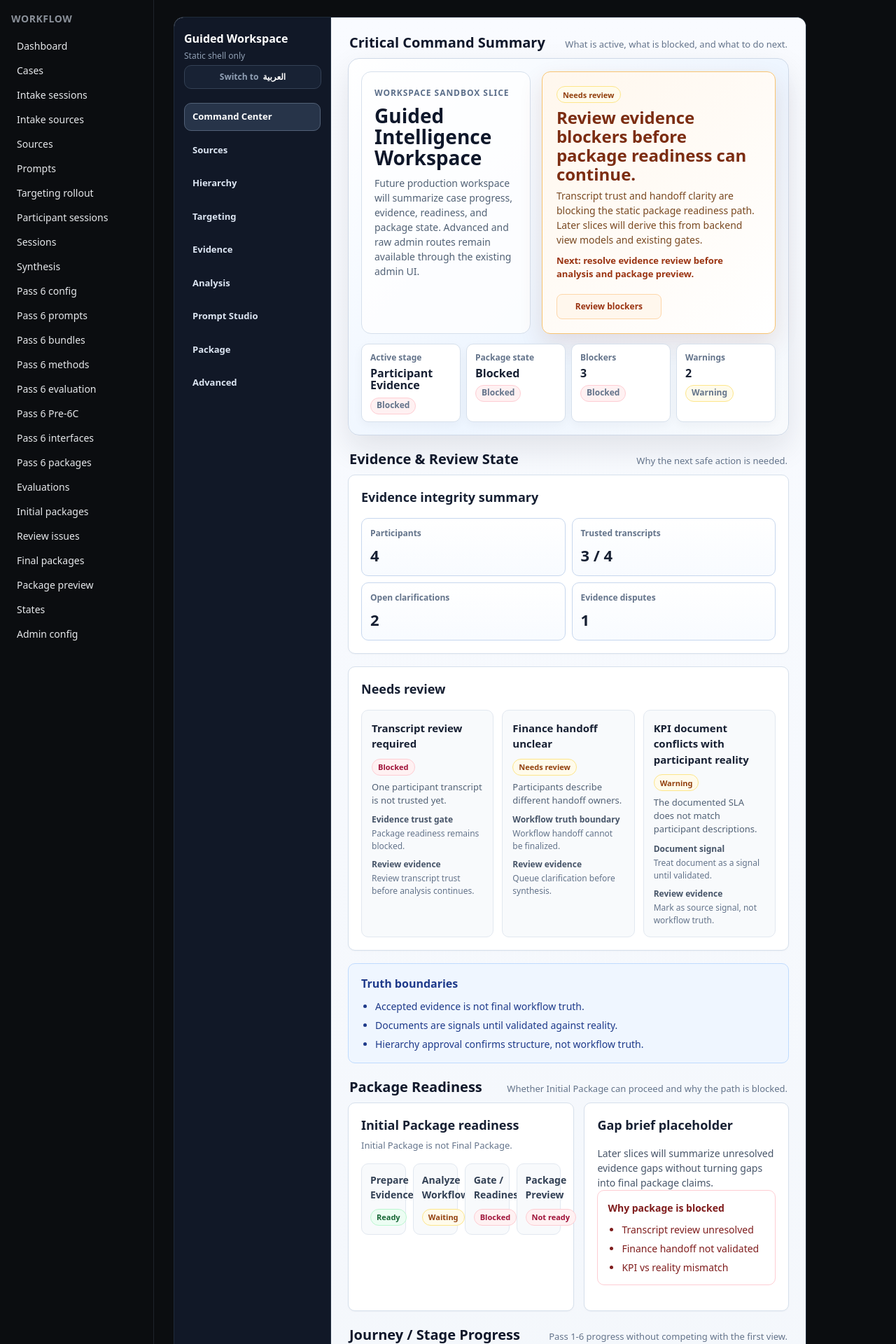
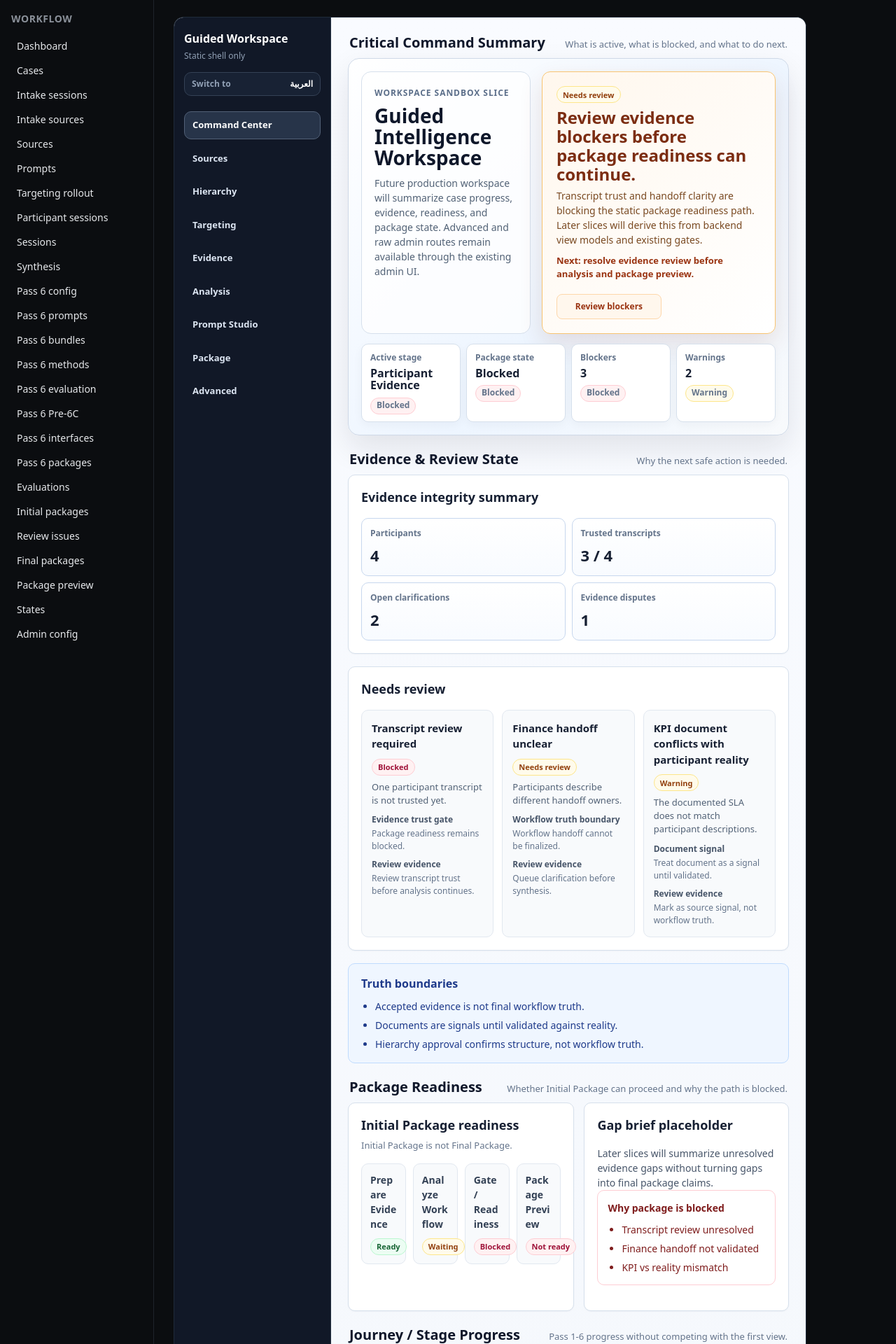
Before and after one commit to Haithamhaj/Workflow-Next-Step-AI-, a Next.js app in the folder apps/admin-web/: page /workspace in a window 1280 px wide. Shown: the top 1920 px of the page at 70% size. Built offline with nearby package versions, Linux system fonts and the light colour scheme.

Commit message:
Fix workspace shell layout pressure

```diff
--- a/apps/admin-web/app/workspace/_components/WorkspaceNav.tsx
+++ b/apps/admin-web/app/workspace/_components/WorkspaceNav.tsx
@@ -1,5 +1,6 @@
 "use client";
 
+import type { ReactNode } from "react";
 import styles from "../workspace.module.css";
 import type { WorkspaceDictionary } from "../_i18n";
 import { usePathname } from "next/navigation";
@@ -16,7 +17,13 @@ const sections = [
   { id: "advanced", href: "/workspace/advanced", labelKey: "advanced" },
 ] as const;
 
-export function WorkspaceNav({ dictionary }: { dictionary: WorkspaceDictionary }) {
+export function WorkspaceNav({
+  dictionary,
+  languageToggle,
+}: {
+  dictionary: WorkspaceDictionary;
+  languageToggle?: ReactNode;
+}) {
   const pathname = usePathname();
 
   return (
@@ -24,6 +31,7 @@ export function WorkspaceNav({ dictionary }: { dictionary: WorkspaceDictionary }
       <div className={styles.workspaceBrand}>
         <span className={styles.workspaceBrandLabel}>{dictionary.brand.title}</span>
         <span className={styles.workspaceBrandNote}>{dictionary.shellLabel}</span>
+        {languageToggle}
       </div>
       <nav>
         <ul className={styles.workspaceNavList}>
--- a/apps/admin-web/app/workspace/_components/WorkspaceShell.tsx
+++ b/apps/admin-web/app/workspace/_components/WorkspaceShell.tsx
@@ -16,10 +16,7 @@ export function WorkspaceShell({
   language: WorkspaceLanguage;
   onToggleLanguage: () => void;
 }) {
-  return (
-    <div className={styles.workspaceRoot} dir={direction} lang={language}>
-      <WorkspaceNav dictionary={dictionary} />
-      <div className={styles.workspaceMain}>{children}</div>
+  const languageToggle = (
     <button
       type="button"
       className={styles.workspaceLanguageToggle}
@@ -29,6 +26,12 @@ export function WorkspaceShell({
       <span>{dictionary.languageToggleLabel}</span>
       <strong>{dictionary.languageToggle}</strong>
     </button>
+  );
+
+  return (
+    <div className={styles.workspaceRoot} dir={direction} lang={language}>
+      <WorkspaceNav dictionary={dictionary} languageToggle={languageToggle} />
+      <div className={styles.workspaceMain}>{children}</div>
     </div>
   );
 }
--- a/apps/admin-web/app/workspace/workspace.module.css
+++ b/apps/admin-web/app/workspace/workspace.module.css
@@ -15,7 +15,7 @@
 }
 
 .workspaceRoot[dir="rtl"] {
-  flex-direction: row-reverse;
+  direction: ltr;
 }
 
 .workspaceNav {
@@ -30,14 +30,13 @@
   display: block;
 }
 
-.workspaceRoot[dir="rtl"] .workspaceNav {
-  border-right: none;
-  border-left: 1px solid #263244;
-  padding: 18px 14px;
+.workspaceRoot[dir="rtl"] .workspaceNav,
+.workspaceRoot[dir="rtl"] .workspaceMain {
+  direction: rtl;
 }
 
 .workspaceBrand {
-  margin-bottom: 58px;
+  margin-bottom: 22px;
   min-width: 0;
 }
 
@@ -104,15 +103,12 @@
 }
 
 .workspaceLanguageToggle {
-  position: absolute;
-  top: 68px;
-  inset-inline-start: 14px;
-  inset-inline-end: auto;
+  margin-top: 14px;
   display: inline-flex;
   align-items: center;
-  justify-content: center;
+  justify-content: space-between;
   gap: 6px;
-  width: 196px;
+  width: 100%;
   box-sizing: border-box;
   padding: 7px 10px;
   border: 1px solid #344155;
@@ -193,7 +189,7 @@
 
 .workspaceGrid {
   display: grid;
-  grid-template-columns: repeat(3, minmax(220px, 1fr));
+  grid-template-columns: repeat(3, minmax(0, 1fr));
   gap: 14px;
 }
 
@@ -524,7 +520,7 @@
 
 .workspaceJourneyMap {
   display: grid;
-  grid-template-columns: repeat(6, minmax(120px, 1fr));
+  grid-template-columns: repeat(3, minmax(0, 1fr));
   gap: 10px;
 }
 
@@ -694,6 +690,7 @@
 
 .workspaceReadinessStep,
 .workspaceTabLike {
+  min-width: 0;
   min-height: 72px;
   display: flex;
   flex-direction: column;
@@ -777,10 +774,22 @@
 .workspaceRoleCard,
 .workspaceParticipantCard,
 .workspaceReadinessCard {
+  min-width: 0;
   display: flex;
   align-items: flex-start;
   justify-content: space-between;
   gap: 12px;
+}
+
+.workspaceRoleCard > div,
+.workspaceParticipantCard > div,
+.workspaceReadinessCard > div,
+.workspaceReadinessStep > span,
+.workspaceReadinessStep > strong,
+.workspaceTabLike > span,
+.workspaceTabLike > strong {
+  min-width: 0;
+  overflow-wrap: anywhere;
 }
 
 .workspaceRoleCard strong,
@@ -1234,10 +1243,6 @@
     flex-direction: row;
   }
 
-  .workspaceRoot[dir="rtl"] {
-    flex-direction: row-reverse;
-  }
-
   .workspaceNav {
     width: 150px;
     min-width: 150px;
@@ -1249,22 +1254,14 @@
   }
 
   .workspaceBrand {
-    margin-bottom: 54px;
+    margin-bottom: 18px;
   }
 
   .workspaceLanguageToggle {
-    top: 88px;
-    inset-inline-start: 10px;
-    width: 130px;
+    width: 100%;
     padding: 7px 8px;
     gap: 4px;
     white-space: normal;
-  }
-
-  .workspaceRoot[dir="rtl"] .workspaceNav {
-    border-right: none;
-    border-left: 1px solid #263244;
-    padding: 48px 10px 12px;
   }
 
   .workspaceNavList {
```
Lines whose indentation alone changed are shown as unchanged.
